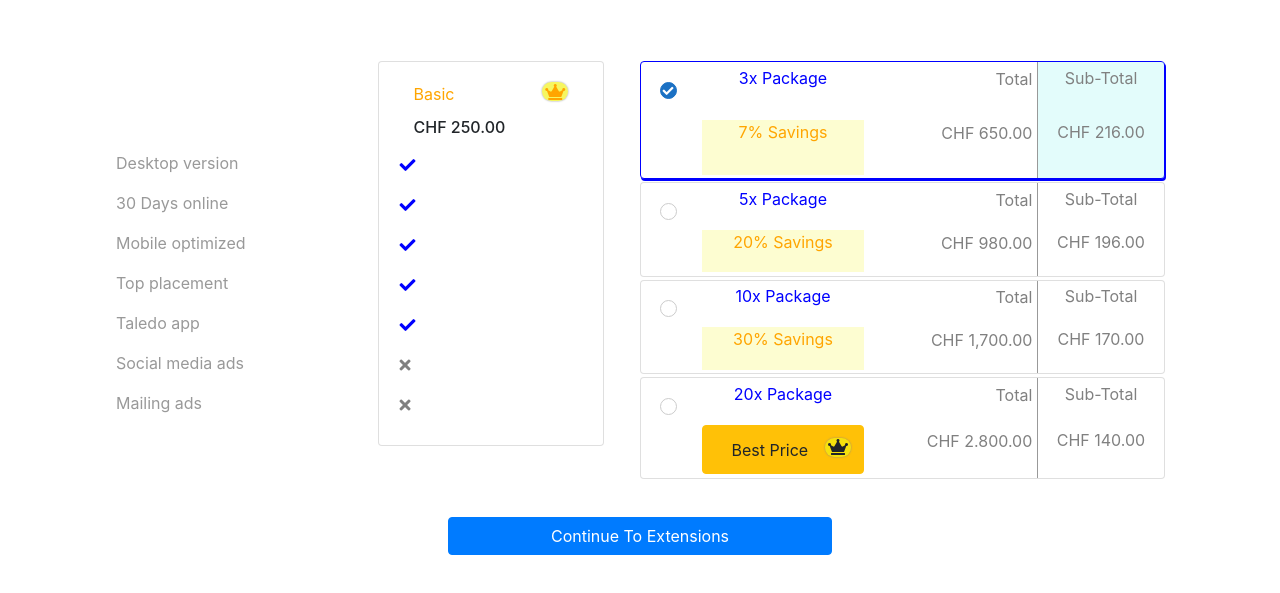
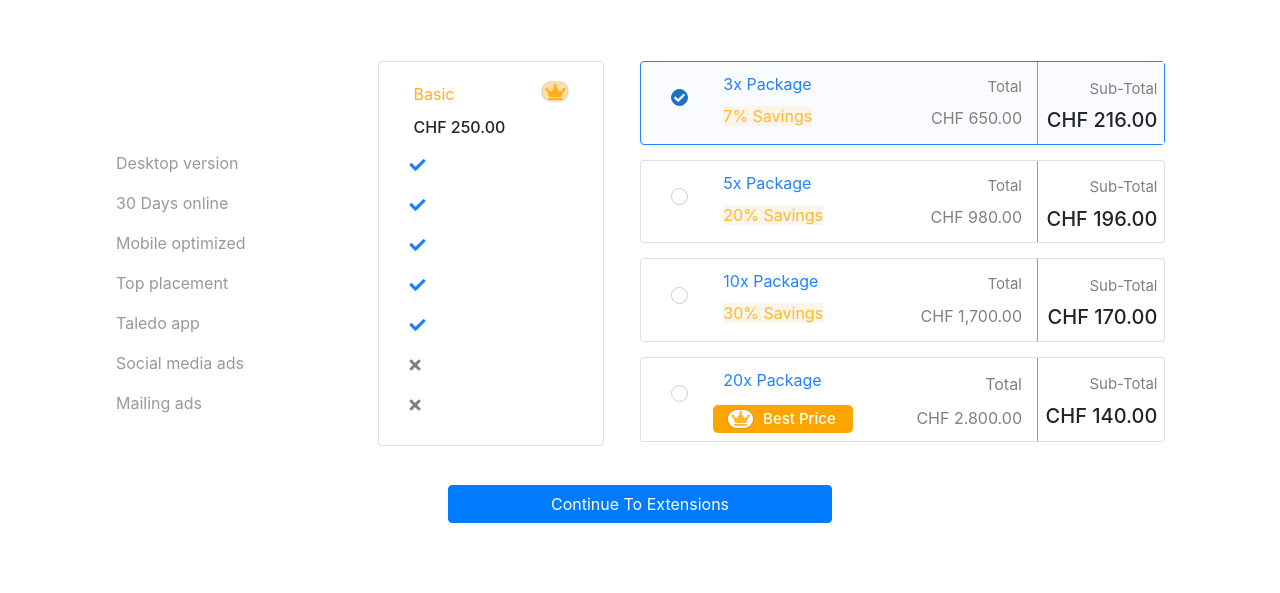
Before and after one commit to salehmohtaseb/SM-Pricing-plan-Design, a plain HTML site: page index.html in a window 1280 px wide. Shown: the part 107-700 px from the top of the page. Drawn offline with nearby package versions, Linux system fonts and the light colour scheme.

Commit message:
fomratting and tuning

```diff
--- a/index.css
+++ b/index.css
@@ -14,13 +14,12 @@
     margin-top: 3%;
   }
 
-.footer-body a{
-   width: 30%
+  .footer-body a {
+    width: 30%;
   }
 
   .flex-column a {
     color: #999;
-
   }
 
   .coveredIcon {
@@ -28,7 +27,7 @@
     border-radius: 60px;
     box-shadow: 0px 0px 2px #888;
     padding: 0.1em 0.2em;
-    background-color: #f1f110aa;
+    background-color: #ffe0a4;
   }
 
   .pull-right {
@@ -36,24 +35,57 @@
   }
 
   .pull-left {
-    float: left
+    float: left;
   }
 
   .flex-column i {
     display: block;
-    padding: .75rem 1rem;
+    padding: 0.75rem 1rem;
+  }
+
+  .horizantal-align {
+    margin-top: 10px;
   }
 
   .co-orange {
-    color: orange
+    color: #ffb82f;
+  }
+  .co-light-orange {
+    color: #ffb018;
   }
 
+  .co-dark-orange {
+    color: #ffb11d;
+  }
   .co-blue {
-    color: blue;
+    color: #2181ff;
+    text-align: left;
+    margin-left: 10px;
+  }
+  .co-white {
+    color: #ffffff !important;
+  }
+  .co-grey {
+    color: grey;
+    margin-left: 10px;
   }
 
-.co-grey {
-    color: grey
+  .label-warning {
+      margin-left: 10px
+  }
+
+  .label-warning i {
+    margin-left: 10px;
+    background: white !important;
+  }
+
+  .best-price {
+      background-color: orange;
+      color: white;
+      font-size: 15px;
+      border-radius: 5px;
+      margin-top: 5px;
+      padding: 5px 5px 5px 5px;
   }
 
   .no-padding {
@@ -65,32 +97,48 @@
   }
 
   .selected {
-    border-color: blue;
-    box-shadow: 1px 2px blue;
+    border-color: #2181ff;
+    border-width: 1.5px;
     padding-right: 0;
+    background: #f9fbff;
   }
 
   .offerSection {
     display: inline-grid;
   }
 
+  .horizantal-align-12 {
+      margin-top: 14px;
+  }
+  .totals {
+      font-size: 15px;
+  }
+
   .saving {
-  background-color: #fdfdd1;
+    background-color: #fbf4e8;
+    margin: 10px;
+  }
+
+  .packages {
+    padding-top: 10px
   }
 
   .fixed {
     padding-right: 0;
-    margin-top: 3px
+    margin-top: 15px;
   }
 
   .sub-total {
     border-left: 1px groove #999;
   }
 
-.selected .card-body .sub-total {
-    background-color: #a0f3f14a;
+  .sub-total .text-right {
+      margin-right: 3px;
   }
 
+  .selected .card-body .sub-total {
+    background-color: #f9fbff;
+  }
 
   .checkbox {
     padding-left: 20px;
@@ -142,11 +190,11 @@
     border-radius: 50%;
   }
 
-.checkbox-info input[type="checkbox"]:checked + label::before{
+  .checkbox-info input[type="checkbox"]:checked + label::before {
     background-color: #1b71c4;
     border-color: #1b71c4;
   }
-.checkbox-info input[type="checkbox"]:checked + label::after{
+  .checkbox-info input[type="checkbox"]:checked + label::after {
     color: #fff;
   }
 
@@ -156,7 +204,7 @@ input[type="checkbox"].styled:checked + label:after {
     font-weight: 900;
   }
 
-input[type="checkbox"] .styled:checked + label::before{
+  input[type="checkbox"] .styled:checked + label::before {
     color: #fff;
   }
 
--- a/index.html
+++ b/index.html
@@ -1,24 +1,18 @@
 <!DOCTYPE html>
 <html lang="en">
+
 <head>
     <meta charset="utf-8">
     <meta name="viewport" content="width=device-width, initial-scale=1, shrink-to-fit=no">
-    <link
-        rel="stylesheet"
-        href="https://use.fontawesome.com/releases/v5.3.1/css/all.css"
-        integrity="sha384-mzrmE5qonljUremFsqc01SB46JvROS7bZs3IO2EmfFsd15uHvIt+Y8vEf7N7fWAU"
-        crossorigin="anonymous">
-    <link
-        rel="stylesheet"
-        href="https://stackpath.bootstrapcdn.com/bootstrap/4.3.1/css/bootstrap.min.css"
-        integrity="sha384-ggOyR0iXCbMQv3Xipma34MD+dH/1fQ784/j6cY/iJTQUOhcWr7x9JvoRxT2MZw1T"
-        crossorigin="anonymous">
+    <link rel="stylesheet" href="https://use.fontawesome.com/releases/v5.3.1/css/all.css"
+        integrity="sha384-mzrmE5qonljUremFsqc01SB46JvROS7bZs3IO2EmfFsd15uHvIt+Y8vEf7N7fWAU" crossorigin="anonymous">
+    <link rel="stylesheet" href="https://stackpath.bootstrapcdn.com/bootstrap/4.3.1/css/bootstrap.min.css"
+        integrity="sha384-ggOyR0iXCbMQv3Xipma34MD+dH/1fQ784/j6cY/iJTQUOhcWr7x9JvoRxT2MZw1T" crossorigin="anonymous">
 
-    <link
-        rel="stylesheet"
-        href="index.css">
+    <link rel="stylesheet" href="index.css">
     <title>Pricing Plan</title>
 </head>
+
 <body class="hold-transition skin-blue sidebar-mini">
 
     <header class="main-header">
@@ -44,14 +38,14 @@
 
             <div class="col-3 order-2">
                 <div class="card col-11">
-                        <div class="card-body row">
-                            <label class="card-title col-12 co-orange">
+                    <div class="card-body row ">
+                        <label class="card-title col-12 co-dark-orange ">
                             Basic
-                                <i class="fas fa-crown coveredIcon pull-right"></i>
+                            <i class="fas fa-crown coveredIcon pull-right co-light-orange"></i>
                         </label>
-                            <h6 class="col-12">CHF 250.00</h6>
-                            <div class=row>
-                                <div class="flex-column">
+                        <h6 class="col-12 ">CHF 250.00</h6>
+                        <div class=row >
+                            <div class="flex-column ">
                                 <i class="fas fa-check co-blue"></i>
                                 <i class="fas fa-check co-blue"></i>
                                 <i class="fas fa-check co-blue"></i>
@@ -65,94 +59,126 @@
                 </div>
             </div>
 
-                <div class="col-6 order-3">
+            <div class="col-6 order-3 ">
 
                 <div class="card row col-12 selected">
                     <div class="card-body d-flex no-padding">
-                            <div class= "col-1 inner-padding">
+                        <div class="col-1">
                             <div class="checkbox checkbox-info checkbox-circle">
                                 <input id="plan1" class="styled" type="checkbox" checked>
                                 <label for="plan1"></label>
                             </div>
                         </div>
-                            <div class= "col-4 text-center offerSection inner-padding">
+                        <div class="col-4 offerSection packages">
+                            <div class="text-left ">
                                 <label class="co-blue">3x Package</label>
-                                <a class="saving text-center"><label class="co-orange">7% Savings</label></a>
+                                <a class="saving text-center "><label class="co-orange">7% Savings</label></a>
                             </div>
-                            <div class= "col-4 text-right offerSection inner-padding">
-                                <label class="co-grey inner-padding">Total</label>
-                                <label class="co-grey inner-padding">CHF 650.00</label>
                         </div>
-                            <div class="col-3 sub-total offerSection text-center inner-padding">
-                                <label class="co-grey">Sub-Total</label>
-                                <label class="co-grey">CHF 216.00</label>
+                        <div class="col-4 text-right ">
+                            <div class="horizantal-align-12 offerSection ">
+                                <label class="co-grey totals">Total</label>
+                                <label class="co-grey">CHF 650.00</label>
+                            </div>
+                        </div>
+                        <div class="col-3 sub-total offerSection text-center inner-padding ">
+                            <div class="text-right horizantal-align">
+                                <label class="co-grey totals">Sub-Total</label>
+                                <h5>CHF 216.00</h5>
+                            </div>
+
+                        </div>
+                    </div>
+                </div>
+                <div class="card row col-12 fixed ">
+                    <div class="card-body d-flex no-padding">
+                        <div class="col-1">
+                            <div class="checkbox checkbox-info checkbox-circle">
+                                <input id="plan2" class="styled" type="checkbox">
+                                <label for="plan2"></label>
+                            </div>
+                        </div>
+                        <div class="col-4 offerSection packages">
+                            <div class="text-left">
+                                <label class="co-blue">5x Package</label>
+                                <a class="saving text-center "><label class="co-orange">20% Savings</label></a>
+                            </div>
+                        </div>
+                        <div class="col-4 text-right ">
+                            <div class="horizantal-align-12 offerSection">
+                                <label class="co-grey totals">Total</label>
+                                <label class="co-grey">CHF 980.00</label>
+                            </div>
+                        </div>
+                        <div class="col-3 sub-total offerSection text-center inner-padding ">
+                            <div class="text-right horizantal-align">
+                                <label class="co-grey totals">Sub-Total</label>
+                                <h5>CHF 196.00</h5>
+                            </div>
+                        </div>
+                    </div>
+                </div>
+
+                <div class="card row col-12 fixed ">
+                    <div class="card-body d-flex no-padding">
+                        <div class="col-1">
+                            <div class="checkbox checkbox-info checkbox-circle">
+                                <input id="plan3" class="styled" type="checkbox">
+                                <label for="plan3"></label>
+                            </div>
+                        </div>
+                        <div class="col-4 offerSection packages">
+                            <div class="text-left">
+                                <label class="co-blue">10x Package</label>
+                                <a class="saving text-center "><label class="co-orange">30% Savings</label></a>
+                            </div>
+                        </div>
+                        <div class="col-4 text-right ">
+                            <div class="horizantal-align-12 offerSection">
+                                <label class="co-grey totals">Total</label>
+                                <label class="co-grey">CHF 1,700.00</label>
+                            </div>
+                        </div>
+                        <div class="col-3 sub-total offerSection text-center inner-padding ">
+                            <div class="text-right horizantal-align">
+                                <label class="co-grey totals">Sub-Total</label>
+                                <h5>CHF 170.00</h5>
+                            </div>
                         </div>
                     </div>
                 </div>
 
                 <div class="card row col-12 fixed">
                     <div class="card-body d-flex no-padding">
-                            <div class= "col-1 inner-padding">
-                                <div class="checkbox checkbox-info checkbox-circle">
-                                    <input id="plan2" class="styled" type="checkbox">
-                                    <label for="plan2"></label>
-                                </div>
-                            </div>
-                            <div class= "col-4 text-center offerSection inner-padding">
-                                <label class="co-blue">5x Package</label>
-                                <a class="saving text-center"><label class="co-orange">20% Savings</label></a>
-                            </div>
-                            <div class= "col-4 text-right offerSection inner-padding">
-                                <label class="co-grey inner-padding">Total</label>
-                                <label class="co-grey inner-padding">CHF 980.00</label>
-                            </div>
-                            <div class="col-3 sub-total offerSection text-center inner-padding">
-                                <label class="co-grey">Sub-Total</label>
-                                <label class="co-grey">CHF 196.00</label>
-                            </div>
-                        </div>
-                    </div>
-                    <div class="card row col-12 fixed">
-                        <div class="card-body d-flex no-padding">
-                            <div class= "col-1 inner-padding">
-                                <div class="checkbox checkbox-info checkbox-circle">
-                                    <input id="plan3" class="styled" type="checkbox">
-                                    <label for="plan3"></label>
-                                </div>
-                            </div>
-                            <div class= "col-4 text-center offerSection inner-padding">
-                                <label class="co-blue">10x Package</label>
-                                <a class="saving text-center"><label class="co-orange">30% Savings</label></a>
-                            </div>
-                            <div class= "col-4 text-right offerSection inner-padding">
-                                <label class="co-grey inner-padding">Total</label>
-                                <label class="co-grey inner-padding">CHF 1,700.00</label>
-                            </div>
-                            <div class="col-3 sub-total offerSection text-center inner-padding">
-                                <label class="co-grey">Sub-Total</label>
-                                <label class="co-grey">CHF 170.00</label>
-                            </div>
-                        </div>
-                    </div>
-                    <div class="card row col-12 fixed">
-                        <div class="card-body d-flex no-padding">
-                            <div class= "col-1 inner-padding">
+                        <div class="col-1">
                             <div class="checkbox checkbox-info checkbox-circle">
                                 <input id="plan4" class="styled" type="checkbox">
                                 <label for="plan4"></label>
                             </div>
                         </div>
-                            <div class= "col-4 text-center offerSection inner-padding">
+                        <div class="col-4  offerSection packages">
+                            <div class="text-left">
+
                                 <label class="co-blue">20x Package</label>
-                                <button type="button" class="btn btn-warning"><i class="fas fa-crown coveredIcon pull-right"></i>Best Price</button>
+                                <h4 class="best-price">
+                                    <span class = "label label-warning">
+                                        <i class="fas fa-crown coveredIcon pull-left co-orange"></i>
+                                        Best Price
+                                    </span>
+                                </h4>
                             </div>
-                            <div class= "col-4 text-right offerSection inner-padding">
-                                <label class="co-grey inner-padding">Total</label>
-                                <label class="co-grey inner-padding">CHF 2.800.00</label>
                         </div>
-                            <div class="col-3 sub-total offerSection text-center inner-padding">
-                                <label class="co-grey">Sub-Total</label>
-                                <label class="co-grey">CHF 140.00</label>
+                        <div class="col-4 text-right offerSection">
+                            <div class="horizantal-align-12 offerSection">
+                                <label class="co-grey">Total</label>
+                                <label class="co-grey">CHF 2.800.00</label>
+                            </div>
+                        </div>
+                        <div class="col-3 sub-total offerSection text-center  inner-padding ">
+                            <div class="text-right horizantal-align">
+                                <label class="co-grey totals">Sub-Total</label>
+                                <h5>CHF 140.00</h5>
+                            </div>
                         </div>
                     </div>
                 </div>
@@ -166,8 +192,15 @@
 
     </footer>
 
-    <script src="https://code.jquery.com/jquery-3.3.1.slim.min.js" integrity="sha384-q8i/X+965DzO0rT7abK41JStQIAqVgRVzpbzo5smXKp4YfRvH+8abtTE1Pi6jizo" crossorigin="anonymous"></script>
-    <script src="https://cdnjs.cloudflare.com/ajax/libs/popper.js/1.14.7/umd/popper.min.js" integrity="sha384-UO2eT0CpHqdSJQ6hJty5KVphtPhzWj9WO1clHTMGa3JDZwrnQq4sF86dIHNDz0W1" crossorigin="anonymous"></script>
-    <script src="https://stackpath.bootstrapcdn.com/bootstrap/4.3.1/js/bootstrap.min.js" integrity="sha384-JjSmVgyd0p3pXB1rRibZUAYoIIy6OrQ6VrjIEaFf/nJGzIxFDsf4x0xIM+B07jRM" crossorigin="anonymous"></script>
+    <script src="https://code.jquery.com/jquery-3.3.1.slim.min.js"
+        integrity="sha384-q8i/X+965DzO0rT7abK41JStQIAqVgRVzpbzo5smXKp4YfRvH+8abtTE1Pi6jizo"
+        crossorigin="anonymous"></script>
+    <script src="https://cdnjs.cloudflare.com/ajax/libs/popper.js/1.14.7/umd/popper.min.js"
+        integrity="sha384-UO2eT0CpHqdSJQ6hJty5KVphtPhzWj9WO1clHTMGa3JDZwrnQq4sF86dIHNDz0W1"
+        crossorigin="anonymous"></script>
+    <script src="https://stackpath.bootstrapcdn.com/bootstrap/4.3.1/js/bootstrap.min.js"
+        integrity="sha384-JjSmVgyd0p3pXB1rRibZUAYoIIy6OrQ6VrjIEaFf/nJGzIxFDsf4x0xIM+B07jRM"
+        crossorigin="anonymous"></script>
 </body>
+
 </html>
```
Lines whose indentation alone changed are shown as unchanged.
